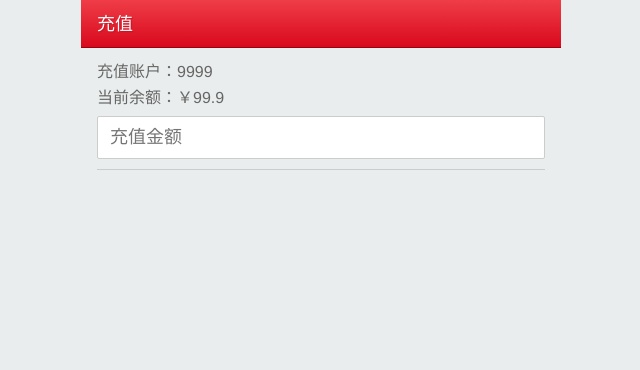
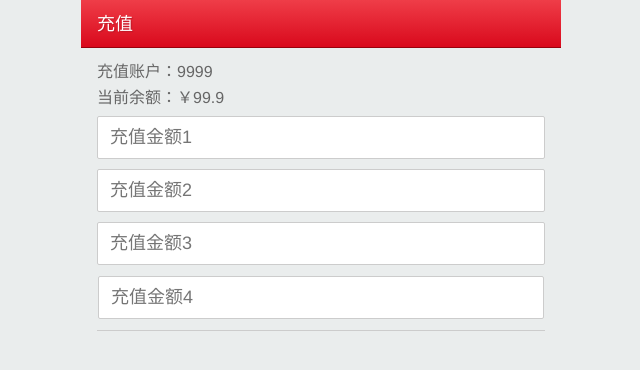
Before and after one commit to meterler/meterler.github.io, a plain HTML site: page index.html in a window 1280 px wide. Shown: the whole page, without its empty margins (319-959 px from the left). Drawn offline with Linux system fonts and the light colour scheme.

Commit message:
test width 100%

```diff
--- a/index.html
+++ b/index.html
@@ -17,7 +17,10 @@
             <div class="pg-body">
 	<div class="ui-row"><label>充值账户：</label>9999</div>
 	<div class="ui-row"><label>当前余额：</label>￥99.9</div>
-	<div class="ui-row"><input class="input" type="text" placeholder="充值金额"></div>
+	<div class="ui-row"><input style="position: relative;" class="input" type="text" placeholder="充值金额1"></div>
+	<div class="ui-row" style="position: relative;"><input class="input" type="text" placeholder="充值金额2"></div>
+	<div class="ui-row" style="width: 100%;"><input class="input" type="text" placeholder="充值金额3"></div>
+	<div class="ui-row" style="padding: 1px;"><input class="input" type="text" placeholder="充值金额4"></div>
 	<div class="ui-hr"></div>
             </div>
         </div>
```
